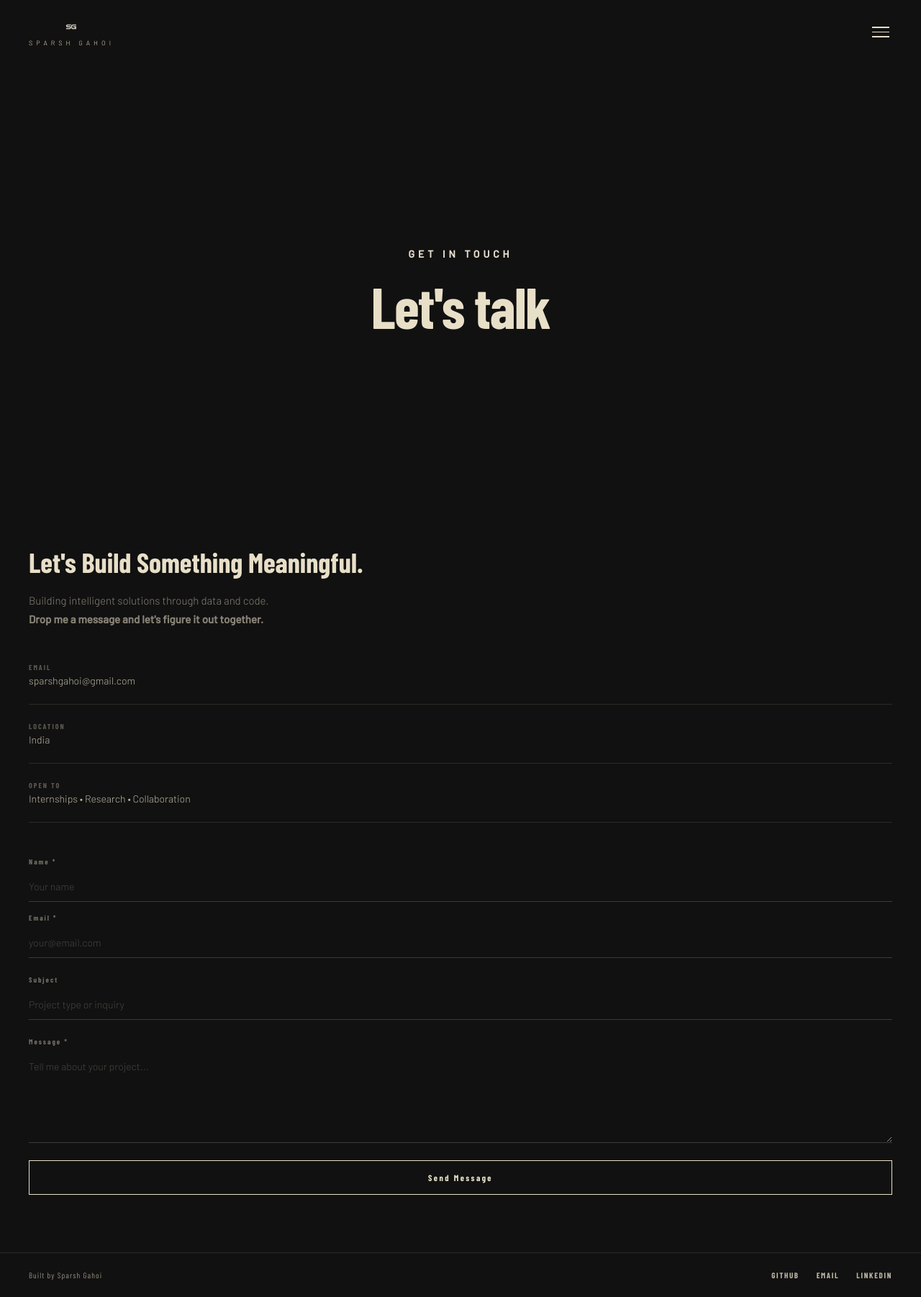
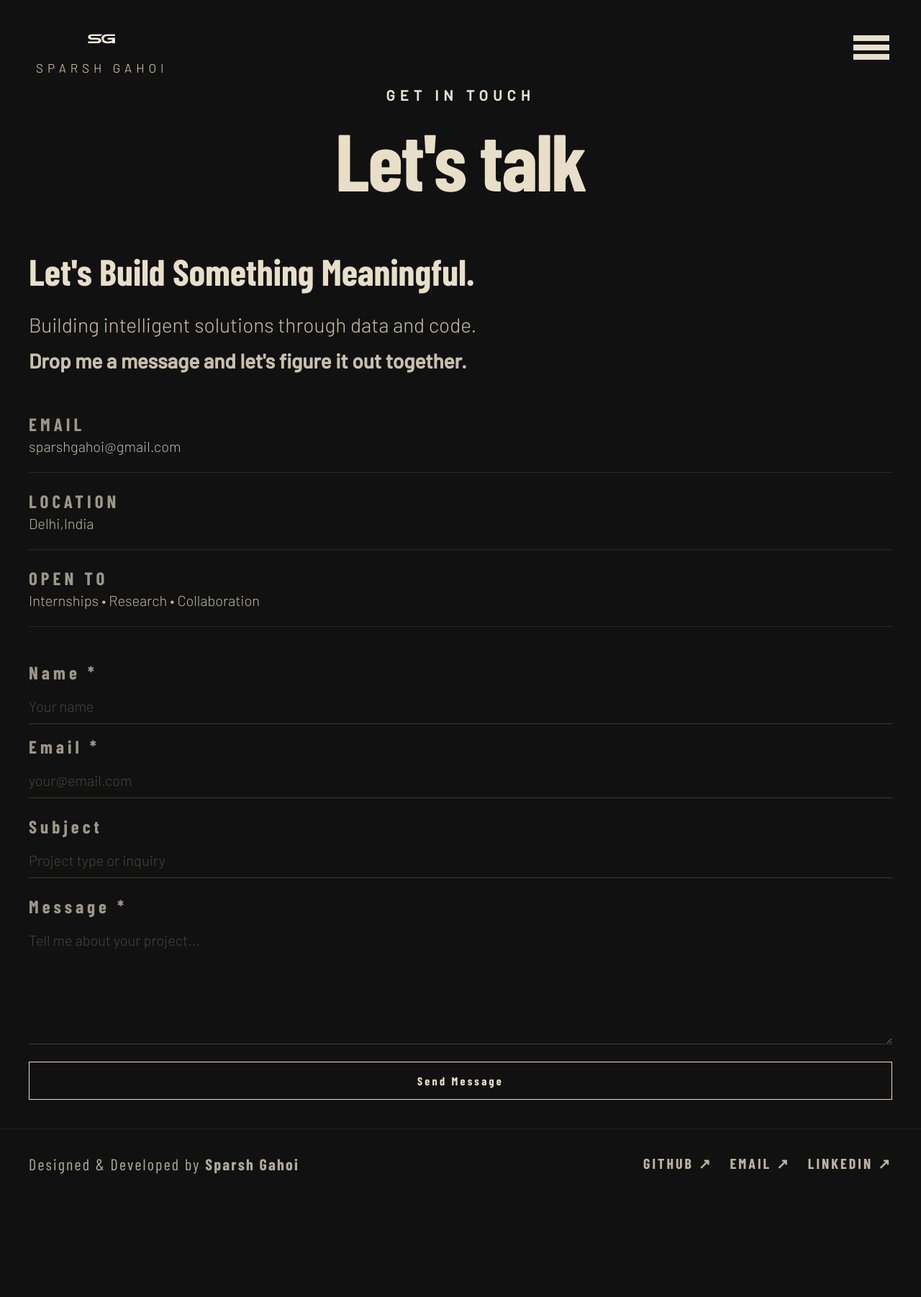
Before and after one commit to sparsh2607/My-Portfolio, a Django app: page /contact/ in a window 1280 px wide. Shown: the whole page at 72% size. After the commit the page ends 1631 px from the top, so only its background shows below. Run offline with Django 5.2, Linux system fonts and the light colour scheme; some web fonts are replaced.

Commit message:
Update portfolio styling and layout

```diff
--- a/static/css/style.css
+++ b/static/css/style.css
@@ -72,17 +72,24 @@ img { display: block; max-width: 100%; }
     display:flex;
     flex-direction:column;
     align-items:center;
-    gap:2px;
+    gap: 0px;
+    padding-left: 10px;
+    padding-top: 3px;
+    padding-bottom: 3px;
 }
 
 .nav__logo{
-    width:28px;
-    height:auto;
+    /* width:28px;
+    height:auto; */
+    width:75px;
+    height:57px;
 }
 
 .nav__name{
-    font-size:9px;
-    letter-spacing:5px;
+    /* font-size:9px;
+    letter-spacing:5px; */
+    font-size:17px;
+    letter-spacing: 6px;
     color:#f2dfbd;
     text-transform:uppercase;
     text-align:center;
@@ -143,8 +150,10 @@ img { display: block; max-width: 100%; }
 
 .nav__burger span {
   display: block;
-  width: 24px;
-  height: 1.5px;
+  /* width: 24px;
+  height: 1.5px; */
+  width: 50px;;
+  height:8px;
   background: var(--cream);
   transition: all 0.3s;
 }
@@ -525,7 +536,7 @@ img { display: block; max-width: 100%; }
 .btn {
   display: inline-block;
   font-family: var(--font-display);
-  font-size: 12px;
+  font-size: 16px;
   font-weight: 700;
   letter-spacing: 0.2em;
   padding: 16px 40px;
@@ -657,12 +673,15 @@ img { display: block; max-width: 100%; }
 }
 
 .contact-hero{
-    min-height: calc(100vh - 120px);
+    /* min-height: calc(80vh - 200px); */
+    min-height:auto;
     display:flex;
     flex-direction:column;
     justify-content:center;
     align-items:center;
     text-align:center;
+    padding-top: 120px;
+    padding-bottom: 40px;
 }
 
 
@@ -673,12 +692,11 @@ img { display: block; max-width: 100%; }
 .contact-hero__eyebrow {
     color: #e9dfcf;
     letter-spacing: 6px;
-    font-size: 14px;
+    font-size: 20px;
     font-weight: 600;
     margin-bottom: 30px;
     letter-spacing: .35em;
-    margin-top: 172px;
-
+    margin-top: 0px;
 }
 
 .contact-hero__title {
@@ -686,8 +704,8 @@ img { display: block; max-width: 100%; }
     font-weight: 900;
     line-height: 0.85;
     letter-spacing: -0.02em;
-    margin-bottom: 50px;
-    font-size: clamp(5rem, 5vw, 5.5rem);
+    margin-bottom: 0px;
+    font-size: clamp(7rem, 7vw, 7.5rem);
     max-width: 900px;
 
 }
@@ -786,7 +804,7 @@ img { display: block; max-width: 100%; }
    ============================================= */
 
 .contact-section {
-  padding: 80px 40px;
+  padding: 40px 40px ;
 }
 
 .contact-section__inner {
@@ -803,18 +821,19 @@ img { display: block; max-width: 100%; }
 
 .contact-section__heading {
   font-family: var(--font-display);
-  font-size: clamp(28px, 3vw, 42px);
+  font-size: clamp(48px, 4vw, 72px);
   font-weight: 800;
   line-height: 1.1;
   margin-bottom: 20px;
+  max-width: 800px;
 
 }
 
 .contact-section__subtext {
-  font-size: 15px;
-  line-height: 1.7;
+  font-size: 28px;
+  line-height: 1.8;
   color: var(--cream);
-  opacity: 0.55;
+  opacity: 0.85;
   margin-bottom: 48px;
 }
 
@@ -834,15 +853,15 @@ img { display: block; max-width: 100%; }
 
 .contact-detail__label {
   font-family: var(--font-display);
-  font-size: 10px;
+  font-size: 25px;
   font-weight: 700;
   letter-spacing: 0.2em;
   color: var(--cream);
-  opacity: 0.35;
+  opacity: 0.65;
 }
 
 .contact-detail__value {
-  font-size: 14px;
+  font-size: 20px;
   color: var(--cream);
   opacity: 0.8;
 }
@@ -868,11 +887,11 @@ img { display: block; max-width: 100%; }
 
 .field__label {
   font-family: var(--font-display);
-  font-size: 10px;
+  font-size: 25px;
   font-weight: 700;
   letter-spacing: 0.2em;
   color: var(--cream);
-  opacity: 0.45;
+  opacity: 0.65;
 }
 
 .field__input {
@@ -881,7 +900,7 @@ img { display: block; max-width: 100%; }
   border-bottom: 1px solid rgba(232, 223, 200, 0.2);
   color: var(--cream);
   font-family: var(--font-body);
-  font-size: 14px;
+  font-size: 20px;
   font-weight: 300;
   padding: 12px 0;
   outline: none;
@@ -918,8 +937,10 @@ img { display: block; max-width: 100%; }
    ============================================= */
 
 .footer {
-  padding: 24px 20px;
-  border-top: 1px solid var(--border);
+  /* padding: 24px 20px; */
+  padding:35px 30px;
+  /* border-top: 1px solid var(--border); */
+  border-top: 1px solid rgba(255,255,255,0.08);
 }
 
 .footer__inner {
@@ -927,15 +948,15 @@ img { display: block; max-width: 100%; }
   margin: 0 auto;
   display: flex;
   justify-content: space-between;
-  align-items: center;
 }
 
 .footer__copy {
   font-family: var(--font-display);
-  font-size: 11px;
+  font-size: 22px;
   letter-spacing: 0.1em;
   color: var(--cream);
-  opacity: 0.6;
+  opacity: 0.75;
+
 }
 
 .footer__socials {
@@ -945,7 +966,7 @@ img { display: block; max-width: 100%; }
 
 .footer__social {
   font-family: var(--font-display);
-  font-size: 11px;
+  font-size: 20px;
   font-weight: 700;
   letter-spacing: 0.15em;
   color: var(--cream);
--- a/templates/about.html
+++ b/templates/about.html
@@ -9,7 +9,7 @@
     <div class="page-hero__inner">
         <p class="page-hero__eyebrow">Machine Learning Enthusiast • AI Explorer • Problem Solver</p>
         <h1 class="page-hero__title">Building<br>Intelligent<br>Systems.</h1>
-        <p class="page-hero__description">I'm<span> Sparsh Gahoi</span>, a Computer Science student specializing in <span>Machine Learning</span> and <span>Artificial Intelligence</span>. I build intelligent systems that transform data into actionable insights and solve real-world problems through practical AI solutions..</p>
+        <p class="page-hero__description">I'm<span> Sparsh Gahoi</span>, a Computer Science student specializing in <span>Machine Learning</span> and <span>Artificial Intelligence</span>. I build intelligent systems that transform data into actionable insights and solve real-world problems through practical AI solutions.</p>
     </div>
     <div class="about__stats">
         <div class="stat">
--- a/templates/base.html
+++ b/templates/base.html
@@ -42,11 +42,12 @@
 
     <footer class="footer">
         <div class="footer__inner">
-            <p class="footer__copy">Built by Sparsh Gahoi</p>
+            <p class="footer__copy">Designed & Developed by<b> Sparsh Gahoi</b></p>
+
             <div class="footer__socials">
-                <a href="https://github.com/sparsh2607" class="footer__social">GITHUB</a>
-                <a href="https://sparshgahoi@gmail.com" class="footer__social">EMAIL</a>
-                <a href="https://www.linkedin.com/in/sparsh-gahoi-05a212342/" class="footer__social">LINKEDIN</a>
+                <a href="https://github.com/sparsh2607" class="footer__social">GITHUB ↗</a>
+                <a href="https://sparshgahoi@gmail.com" class="footer__social">EMAIL ↗</a>
+                <a href="https://www.linkedin.com/in/sparsh-gahoi-05a212342/" class="footer__social">LINKEDIN ↗</a>
             </div>
         </div>
     </footer>
--- a/templates/contact.html
+++ b/templates/contact.html
@@ -33,11 +33,11 @@
                 <div class="contact-details">
                     <div class="contact-detail">
                         <span class="contact-detail__label">EMAIL</span>
-                        <span class="contact-detail__value">sparshgahoi@gmail.com</span>
+                        <span class="contact-detail__value"><a href="mailto:sparshgahoi@gmail.com">sparshgahoi@gmail.com</a></span>
                     </div>
                     <div class="contact-detail">
                         <span class="contact-detail__label">LOCATION</span>
-                        <span class="contact-detail__value">India</span>
+                        <span class="contact-detail__value">Delhi,India</span>
                     </div>
                     <div class="contact-detail">
                         <span class="contact-detail__label">OPEN TO</span>
--- a/templates/home.html
+++ b/templates/home.html
@@ -70,7 +70,7 @@
 <section class="cta-banner">
     <div class="cta-banner__inner">
         <h2 class="cta-banner__text">Let's build something<br><em>together.</em></h2>
-        <a href="{% url 'contact' %}" class="btn btn--light">Get in touch</a>
+        <a href="{% url 'contact' %}" class="btn btn--light">Let's Talk →</a>
     </div>
 </section>
 
```
Also changed, not shown: other parts of static/css/style.css (+24 -16 lines).
